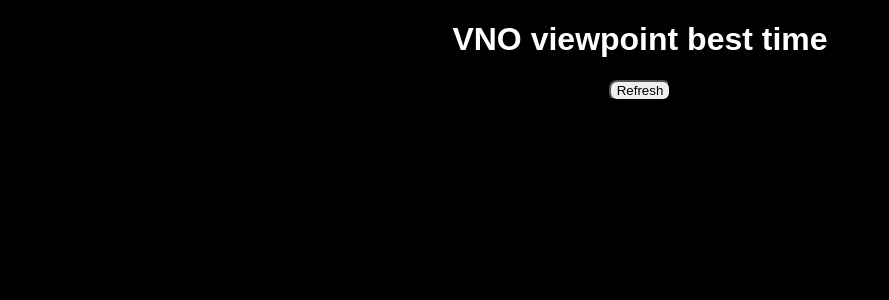
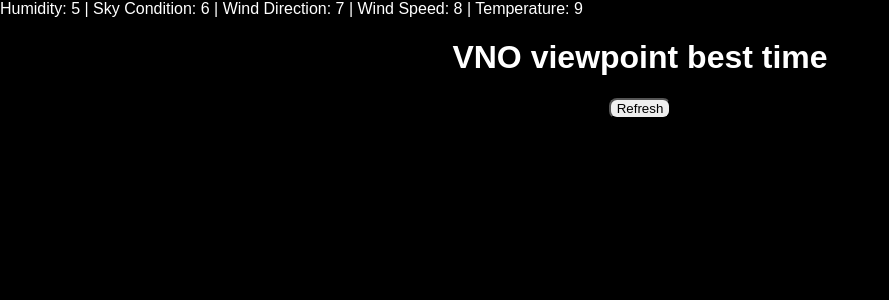
Before and after one commit to Kodotautas/Data-Engineering, a Flask app: template 6_Best_time_watch_airplanes_in_vno/templates/best_time.html in a window 1280 px wide. Shown: the top 300 px of the page, without its empty margins (0-889 px from the left). Run offline with Flask 3, Linux system fonts and the light colour scheme; the template is opened without the code that fills it: most values are stand-ins (such as "Sample title", 1, 10 or a date in 2020); parts of the project's set-up code (start-up, migrations or seed data) failed here and were passed over; some libraries are stand-ins or nearby versions.

Commit message:
added weather data in template

```diff
--- a/6_Best_time_watch_airplanes_in_vno/app.py
+++ b/6_Best_time_watch_airplanes_in_vno/app.py
@@ -19,7 +19,7 @@ def flights_bar_chart():
                  x='Flights count', y='Datetime',
                 color='Flights count',
                 orientation='h',
-                color_continuous_scale=["darkgrey", "green"],
+                color_continuous_scale=["darkgrey", "darkgreen"],
                 )
 
     # Calculate the height of the table based on the number of rows
--- a/6_Best_time_watch_airplanes_in_vno/templates/best_time.html
+++ b/6_Best_time_watch_airplanes_in_vno/templates/best_time.html
@@ -36,9 +36,27 @@
                 max-height: 300px;
             }
         }
+        .header {
+        display: flex;
+        justify-content: space-between;
+        align-items: center;
+        }
+        .weather-data {
+        text-align: center;
+        color: white;
+        }
     </style>
 </head>
 <body>
+    <div class="header">
+        <div class="weather-data">
+            <span>Humidity: 5 </span> |
+            <span>Sky Condition: 6</span> |
+            <span>Wind Direction: 7</span> |
+            <span>Wind Speed: 8</span> |
+            <span>Temperature: 9</span>
+        </div>
+    </div>
     <h1>VNO viewpoint best time</h1>
     <button onclick="location.reload();">Refresh</button>
 
```
Also changed, not shown: 6_Best_time_watch_airplanes_in_vno/helpers/notes.txt (+5 -7 lines).
